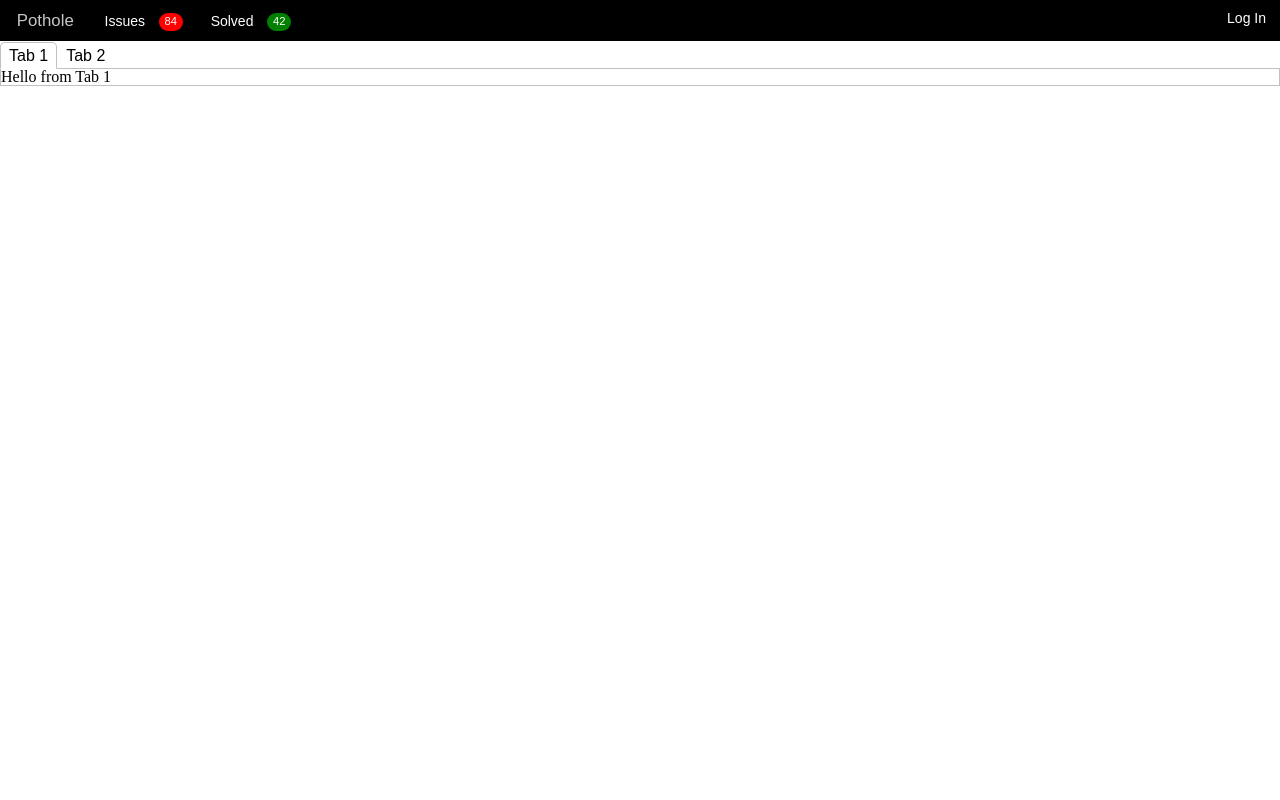
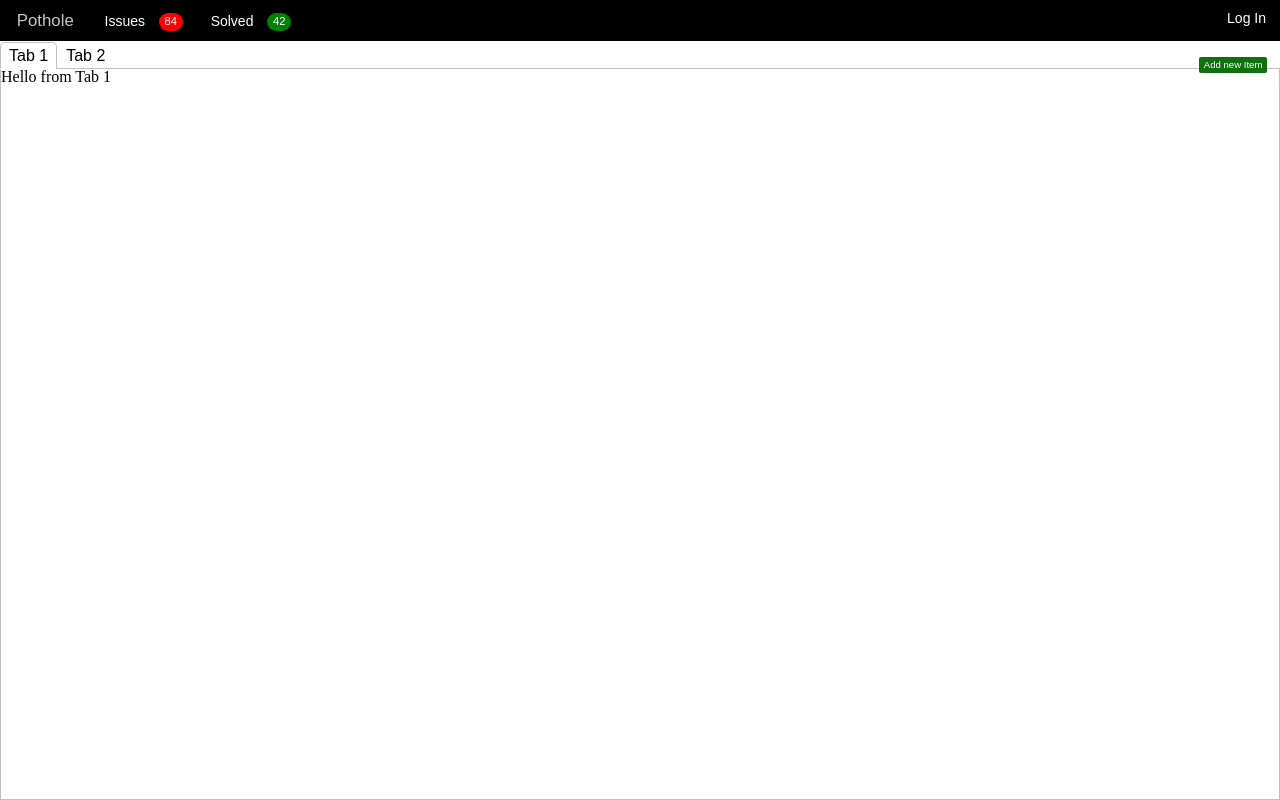
Before and after one commit to kse-advanced-frontend-with-typescript/pothole-ts, a React app: page / in a window 1280 px wide. Built offline with nearby package versions, Linux system fonts and the light colour scheme.

Commit message:
add add item page

```diff
--- a/src/Components/Button/Button.tsx
+++ b/src/Components/Button/Button.tsx
@@ -6,10 +6,11 @@ type ButtonType = {
     layout: 'fitContent' | 'fillAll'
     children: React.ReactNode
     onClick?: () => void
+    className?: string
 }
 
-export const Button: React.FC<ButtonType> = ({children, layout, onClick}) => {
-    return <button className={classNames(styles.button, {
+export const Button: React.FC<ButtonType> = ({children, layout, onClick, className}) => {
+    return <button className={classNames(styles.button, className, {
         [styles.buttonFit]: layout === 'fitContent',
         [styles.buttonFillAll]: layout === 'fillAll'
     })} onClick={onClick}>{children}</button>;
--- a/src/Pages/IndexPage/IndexPage.tsx
+++ b/src/Pages/IndexPage/IndexPage.tsx
@@ -1,8 +1,16 @@
 import {Tabs} from '../../Components/Tabs/Tabs';
 import React from 'react';
+import {Button} from '../../Components/Button/Button';
+import styles from './styles.css';
+import {useNavigate} from 'react-router';
 
 export const IndexPage: React.FC = () => {
-    return <div>
+    const navigate = useNavigate();
+    const goToAddNewItemPage = () => {
+        navigate('/add');
+    };
+    return <>
+        <Button className={styles.button} onClick={goToAddNewItemPage} layout='fitContent'>Add new Item</Button>
         <Tabs activeTabIndex={0} tabs={[
             {
                 title: 'Tab 1',
@@ -13,5 +21,5 @@ export const IndexPage: React.FC = () => {
                 content: <p>Hello from Tab 2</p>
             }
         ]}></Tabs>
-    </div>;
+    </>;
 };
--- /dev/null
+++ b/src/Pages/IndexPage/styles.css
@@ -0,0 +1,6 @@
+.button {
+    position: absolute;
+    right: 1%;
+    top: 2%;
+    font-size: 0.6em;
+}
```
